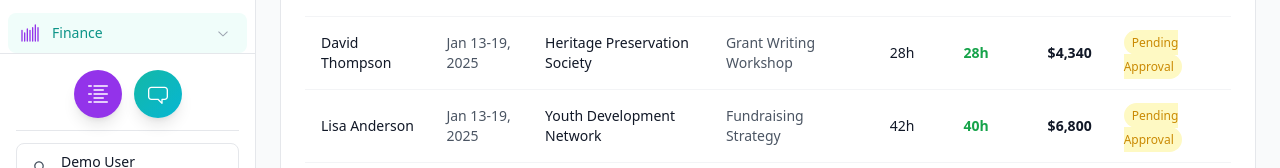
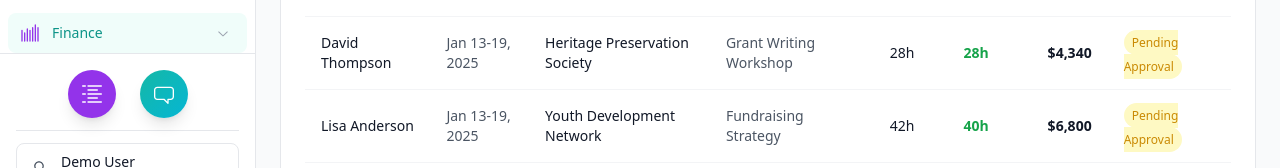
Before and after one commit to AICodeRally/ps-edge-demo, a Next.js app: page /dashboard/finance/timesheets in a window 1280 px wide. Shown: the part 587-755 px from the top of the page. Built offline with nearby package versions, Linux system fonts and the light colour scheme.

Commit message:
feat(ui): Increase spacing between AI orbs in sidebar

```diff
--- a/src/components/layout/MultiDepartmentLayout.tsx
+++ b/src/components/layout/MultiDepartmentLayout.tsx
@@ -356,7 +356,7 @@
           {/* AI Assistants */}
           {sidebarOpen && (
             <>
-              <div className="flex items-center justify-center gap-3">
+              <div className="flex items-center justify-center gap-6">
                 <OpsChiefOrb position="inline" enabled={true} />
                 <AskPSOrb position="inline" enabled={true} />
               </div>
```
